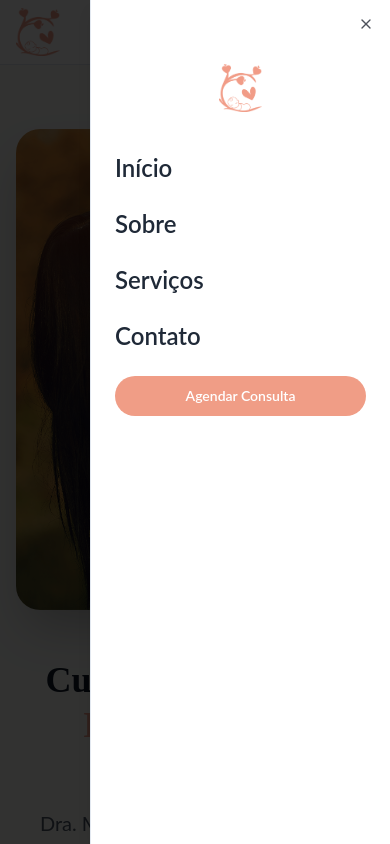
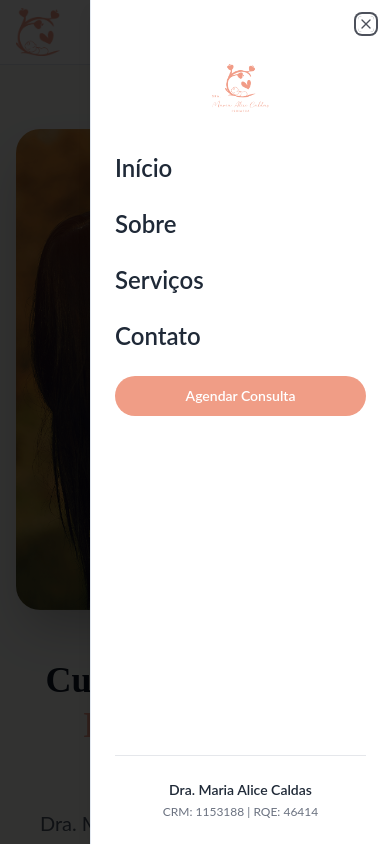
Before and after one commit to domusmkt/dramariaalicecaldas, a React (Vite) app: page / in a window 390 px wide. Both pictures are taken after a click on the button "Toggle Menu". Shown: the top 844 px of the page. Built offline with nearby package versions, Linux system fonts and the light colour scheme.

Commit message:
[dyad] Atualizando a logo e adicionando informações de contato no menu mobile - wrote 2 file(s)

```diff
--- a/src/components/Header.tsx
+++ b/src/components/Header.tsx
@@ -37,7 +37,7 @@ const Header: React.FC = () => {
   return (
     <header className="sticky top-0 z-50 w-full border-b bg-white/90 backdrop-blur-sm dark:bg-gray-900/90">
       <div className="container mx-auto flex h-16 items-center justify-between px-4 sm:px-6 lg:px-8">
-        {/* Logo/Nome */}
+        {/* Logo/Nome Desktop */}
         <a href="#hero" className="flex items-center h-full py-2">
           <img
             src="/mariaalicelogocorunica.png"
@@ -55,8 +55,11 @@ const Header: React.FC = () => {
           ))}
           <Button
             className="bg-ma-salmon hover:bg-ma-salmon/90 text-white font-semibold transition-colors rounded-full"
+            asChild
           >
-            Agendar Consulta
+            <a href="https://wa.me/5522997972358" target="_blank" rel="noopener noreferrer">
+              Agendar Consulta
+            </a>
           </Button>
         </nav>
 
@@ -67,12 +70,12 @@ const Header: React.FC = () => {
               <Menu className="h-6 w-6 text-gray-800 dark:text-gray-200" />
             </Button>
           </SheetTrigger>
-          <SheetContent side="right" className="w-[300px] sm:w-[400px] bg-white dark:bg-gray-900">
-            <div className="flex flex-col space-y-6 pt-10">
-              {/* Logo dentro do menu mobile para consistência */}
+          <SheetContent side="right" className="w-[300px] sm:w-[400px] bg-white dark:bg-gray-900 flex flex-col">
+            <div className="flex flex-col space-y-6 pt-10 flex-grow">
+              {/* Nova Logo dentro do menu mobile */}
               <a href="#hero" onClick={() => setIsOpen(false)} className="mb-4">
                 <img
-                  src="/mariaalicelogocorunica.png"
+                  src="/logomobile-menu.png"
                   alt="Dra. Maria Alice Caldas - Pediatra"
                   className="h-12 w-auto object-contain mx-auto"
                 />
@@ -90,9 +93,18 @@ const Header: React.FC = () => {
               <Button
                 className="w-full bg-ma-salmon hover:bg-ma-salmon/90 text-white font-semibold transition-colors mt-4 rounded-full"
                 onClick={() => setIsOpen(false)}
+                asChild
               >
-                Agendar Consulta
+                <a href="https://wa.me/5522997972358" target="_blank" rel="noopener noreferrer">
+                  Agendar Consulta
+                </a>
               </Button>
+            </div>
+
+            {/* Informações CRM/RQE no final do menu */}
+            <div className="mt-auto pt-6 border-t border-gray-200 dark:border-gray-700 text-center">
+              <p className="text-sm font-semibold text-gray-800 dark:text-gray-200 mb-1">Dra. Maria Alice Caldas</p>
+              <p className="text-xs text-gray-500 dark:text-gray-400">CRM: 1153188 | RQE: 46414</p>
             </div>
           </SheetContent>
         </Sheet>
```
Also changed, not shown: public/logomobile-menu.png (added).
